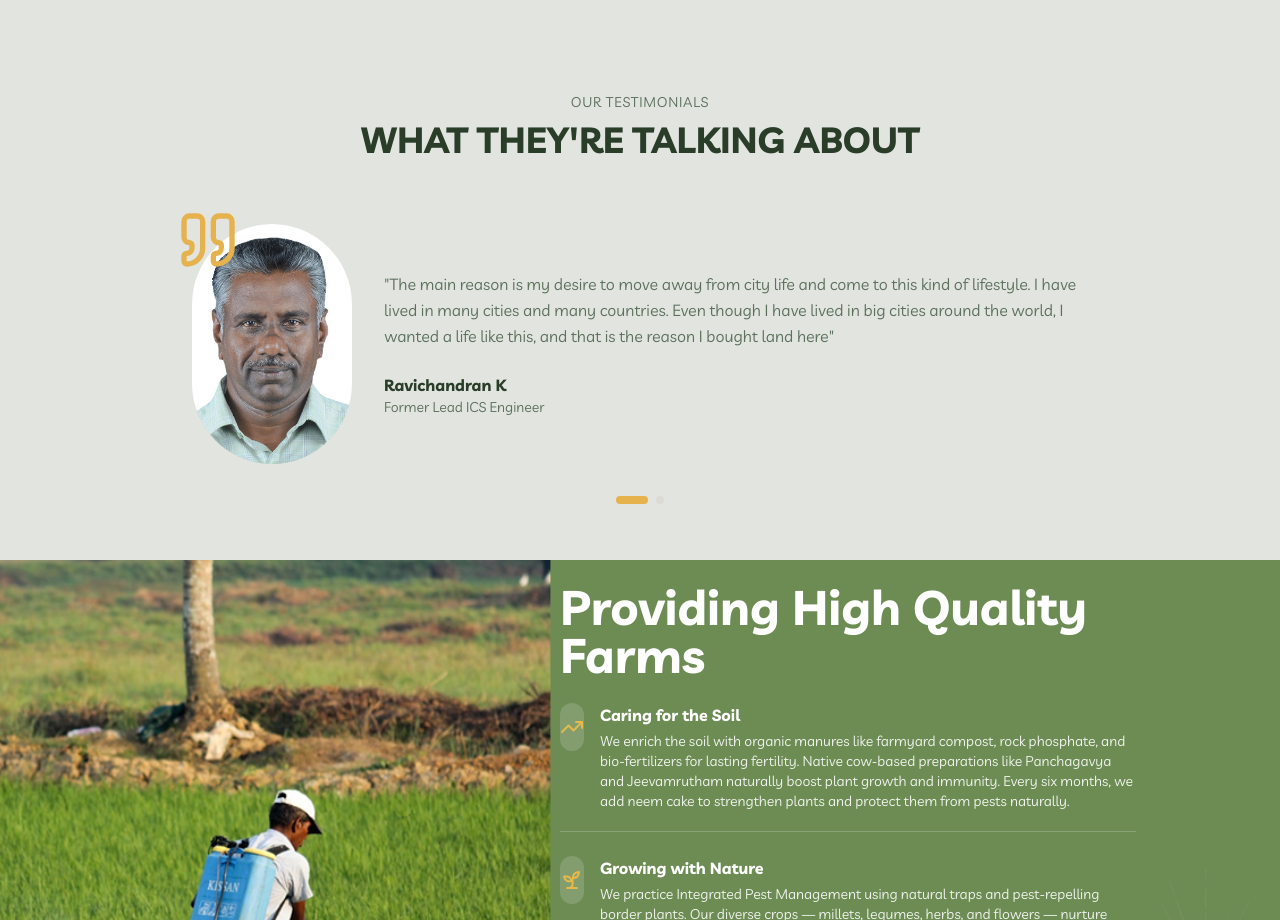
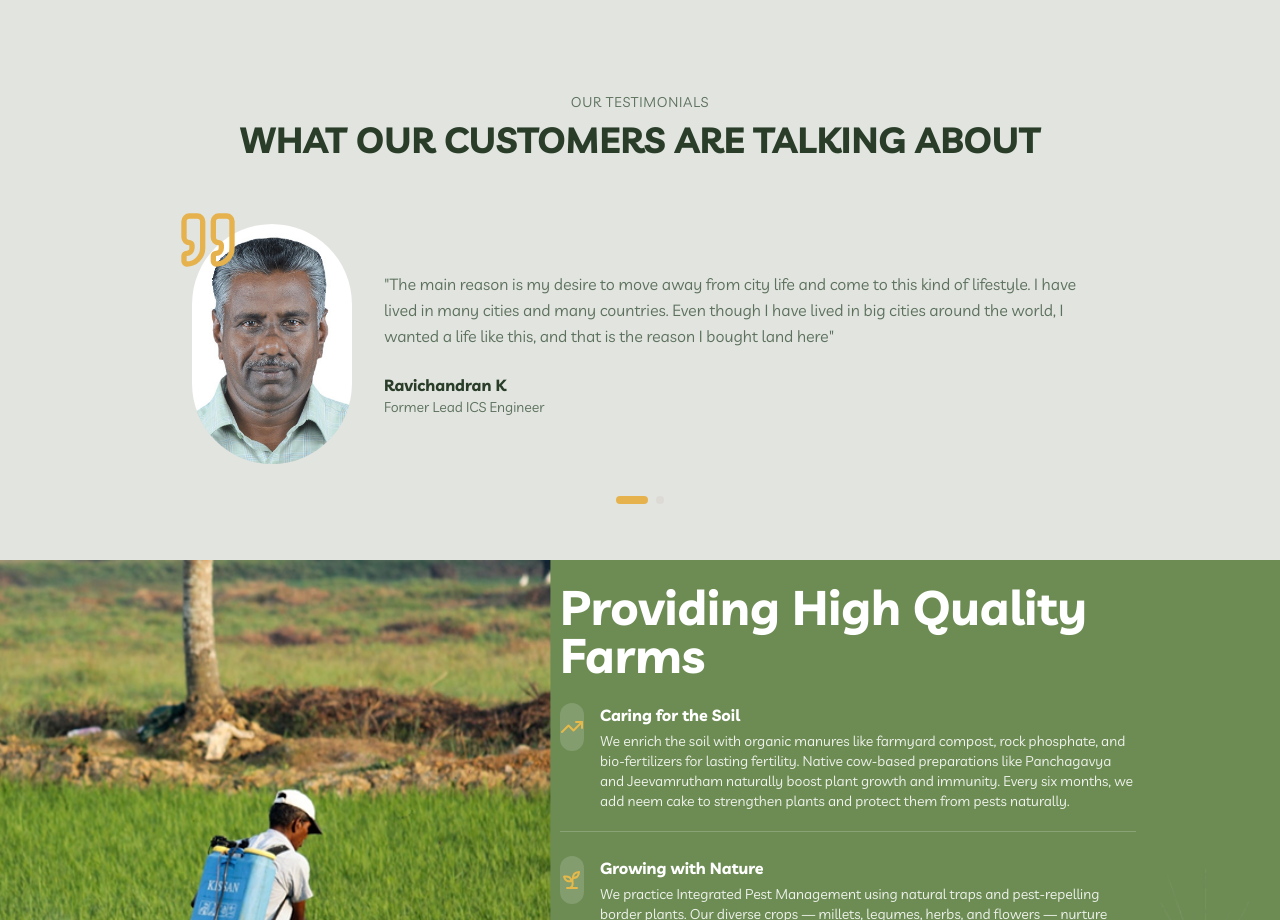
Before and after one commit to Tiny-Forest/tinyforest, a React (Vite) app: page / in a window 1280 px wide. Shown: the part 3980-4900 px from the top of the page. Built offline with nearby package versions, Linux system fonts and the light colour scheme; the HTML template or start-up script is replaced by a standard one.

Commit message:
Style fix.

```diff
--- a/src/components/HowItWorks.tsx
+++ b/src/components/HowItWorks.tsx
@@ -52,7 +52,8 @@ export const HowItWorks = () => {
             </div>
 
             {/* --- Stats Badge (already perfect) --- */}
-            <div className="pointer-events-none absolute bottom-0 left-0 select-none rounded-lg bg-primary px-0 py-0 text-white shadow-xl sm:bottom-0 sm:left-0 sm:px-0 sm:py-3.5 md:bottom-0 md:left-0 md:px-6 md:py-4 lg:bottom-0 lg:left-0">
+            <div className="pointer-events-none absolute bottom-3 left-3 select-none rounded-lg bg-primary px-4 py-3 text-white shadow-xl sm:bottom-4 sm:left-4 sm:px-5 sm:py-3.5 md:bottom-6 md:left-6 md:px-6 md:py-4 lg:bottom-1 lg:left-1">
+              {" "}
               <div className="flex items-center gap-3 sm:gap-3.5">
                 <Trees className="h-6 w-6 sm:h-7 sm:w-7 md:h-8 md:w-8" />
                 <div>
--- a/src/config/siteConfig.ts
+++ b/src/config/siteConfig.ts
@@ -167,7 +167,7 @@ youtube: {
   // Testimonials
   testimonials: {
     label: "OUR TESTIMONIALS",
-    title: "WHAT THEY'RE TALKING ABOUT",
+    title: "WHAT OUR CUSTOMERS ARE TALKING ABOUT",
     items: [
       {
         name: "Ravichandran K",
```
